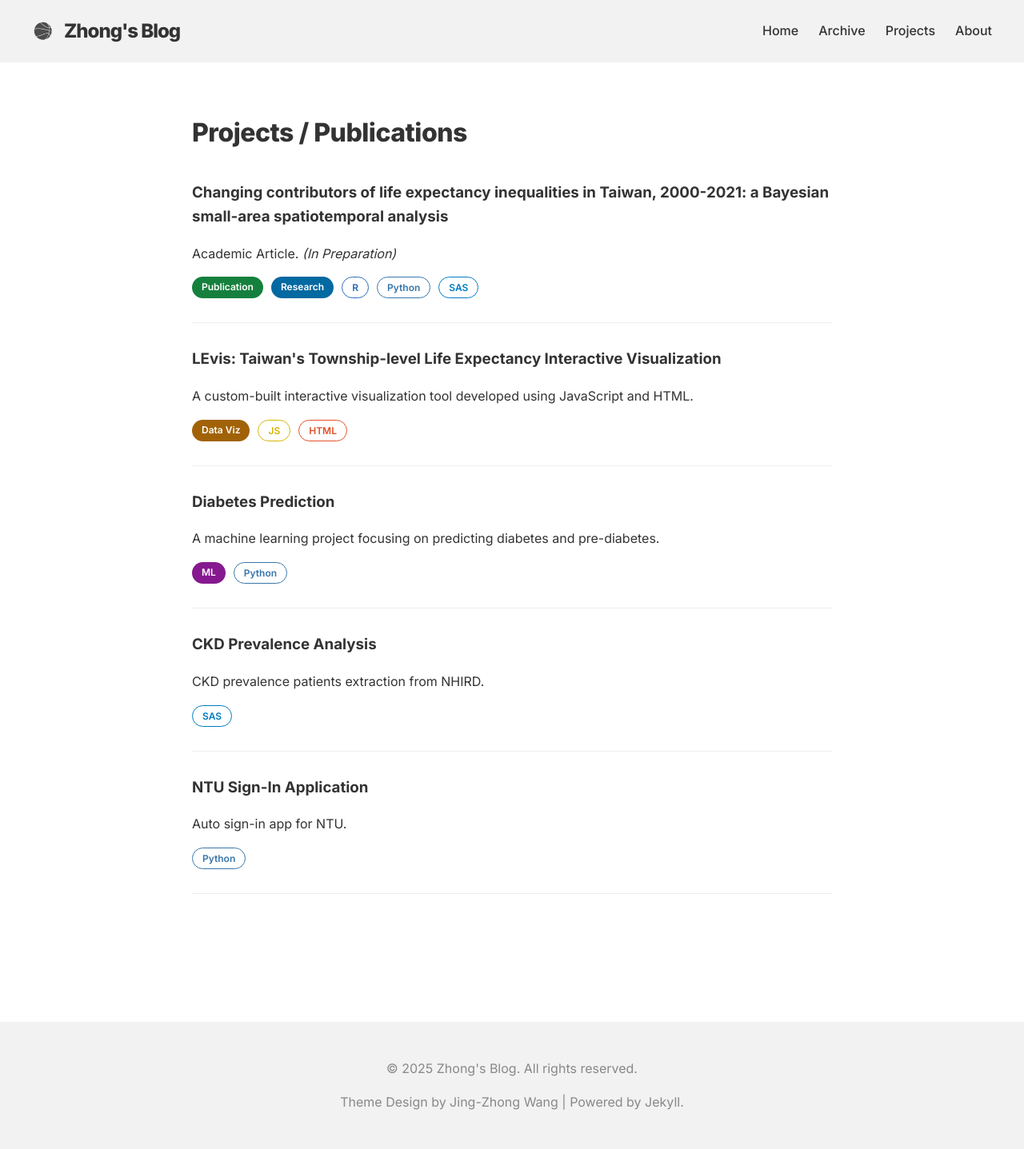
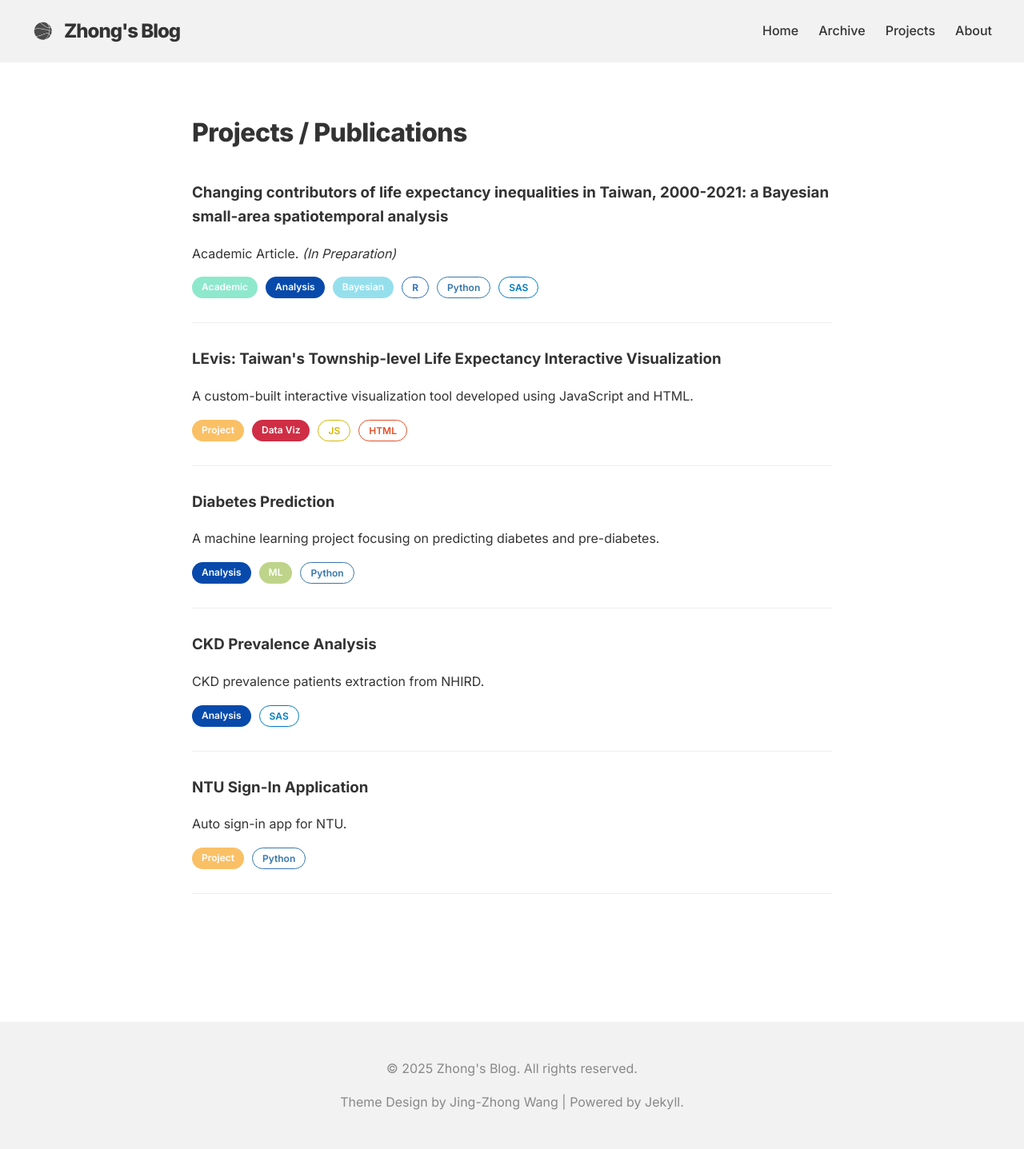
Before and after one commit to jingzhong1011/jingzhong1011.github.io, a Jekyll site: the page built from projects/index.html, in a window 1280 px wide. Shown: the whole page at 80% size. Built offline with Jekyll 4.4.1, drawn with Linux system fonts in a browser that asks for light colours.

Commit message:
color tags added

```diff
--- a/assets/css/style.scss
+++ b/assets/css/style.scss
@@ -117,12 +117,14 @@ hr, .projects-grid hr {
         color: #ffffff !important;
 
         &[data-tag="all"]         { background-color: #333333 !important; }
-        &[data-tag="學習"]        { background-color: #8ee8cc !important; }
-        &[data-tag="雜記"]        { background-color: #ff8dac !important; }
-        &[data-tag="Publication"] { background-color: #15803d !important; }
-        &[data-tag="Research"]    { background-color: #0369a1 !important; }
-        &[data-tag="Data Viz"]     { background-color: #a16207 !important; }
-        &[data-tag="ML"]          { background-color: #86198f !important; }
+        &[data-tag="Academic"]        { background-color: #8ee8cc !important; }
+        &[data-tag="Tech"]        { background-color: #9065c2 !important; }
+        &[data-tag="Life"]        { background-color: #ff8dac !important; }
+        &[data-tag="Analysis"]    { background-color: #074aab !important; }
+        &[data-tag="Project"] { background-color: #fac066 !important; }
+        &[data-tag="Bayesian"] { background-color: #95dfed !important; }
+        &[data-tag="Data Viz"]     { background-color: #cf2e45 !important; }
+        &[data-tag="ML"]          { background-color: #bed48a !important; }
     }
 
     // 技術類 (tag-tech)：透明底、色字、邊框
@@ -135,7 +137,6 @@ hr, .projects-grid hr {
         &[data-tag="SAS"]    { color: #007CC3 !important; }
         &[data-tag="JS"]     { color: #D5B600 !important; }
         &[data-tag="HTML"]   { color: #E34F26 !important; }
-        &[data-tag="HTML/CSS"] { color: #E34F26 !important; }
     }
 }
 
--- a/projects/index.html
+++ b/projects/index.html
@@ -16,8 +16,9 @@ permalink: /projects/
       <p class="post-list-excerpt">Academic Article. <i>(In Preparation)</i></p>
 
       <div class="post-list-meta" style="display: flex; gap: 10px;">
-        <span class="post-category tag-type" data-tag="Publication">Publication</span>
-        <span class="post-category tag-type" data-tag="Research">Research</span>
+        <span class="post-category tag-type" data-tag="Academic">Academic</span>
+        <span class="post-category tag-type" data-tag="Analysis">Analysis</span>
+        <span class="post-category tag-type" data-tag="Bayesian">Bayesian</span>
         <span class="post-category tag-tech" data-tag="R">R</span>
         <span class="post-category tag-tech" data-tag="Python">Python</span>
         <span class="post-category tag-tech" data-tag="SAS">SAS</span>
@@ -30,6 +31,7 @@ permalink: /projects/
       </a>
       <p class="post-list-excerpt">A custom-built interactive visualization tool developed using JavaScript and HTML.</p>
       <div class="post-list-meta" style="display: flex; gap: 10px;">
+        <span class="post-category tag-type" data-tag="Project">Project</span>
         <span class="post-category tag-type" data-tag="Data Viz">Data Viz</span>
         <span class="post-category tag-tech" data-tag="JS">JS</span>
         <span class="post-category tag-tech" data-tag="HTML">HTML</span>
@@ -42,6 +44,7 @@ permalink: /projects/
       </a>
       <p class="post-list-excerpt">A machine learning project focusing on predicting diabetes and pre-diabetes.</p>
       <div class="post-list-meta" style="display: flex; gap: 10px;">
+        <span class="post-category tag-type" data-tag="Analysis">Analysis</span>
         <span class="post-category tag-type" data-tag="ML">ML</span>
         <span class="post-category tag-tech" data-tag="Python">Python</span>
       </div>
@@ -53,6 +56,7 @@ permalink: /projects/
       </a>
       <p class="post-list-excerpt">CKD prevalence patients extraction from NHIRD.</p>
       <div class="post-list-meta" style="display: flex; gap: 10px;">
+        <span class="post-category tag-type" data-tag="Analysis">Analysis</span>
         <span class="post-category tag-tech" data-tag="SAS">SAS</span>
       </div>
     </div>
@@ -63,6 +67,7 @@ permalink: /projects/
       </a>
       <p class="post-list-excerpt">Auto sign-in app for NTU.</p>
       <div class="post-list-meta" style="display: flex; gap: 10px;">
+        <span class="post-category tag-type" data-tag="Project">Project</span>
         <span class="post-category tag-tech" data-tag="Python">Python</span>
       </div>
     </div>
```
Also changed, not shown: _posts/2024-09-01-tokyo.md (+1 -1 lines), 1 other file.
